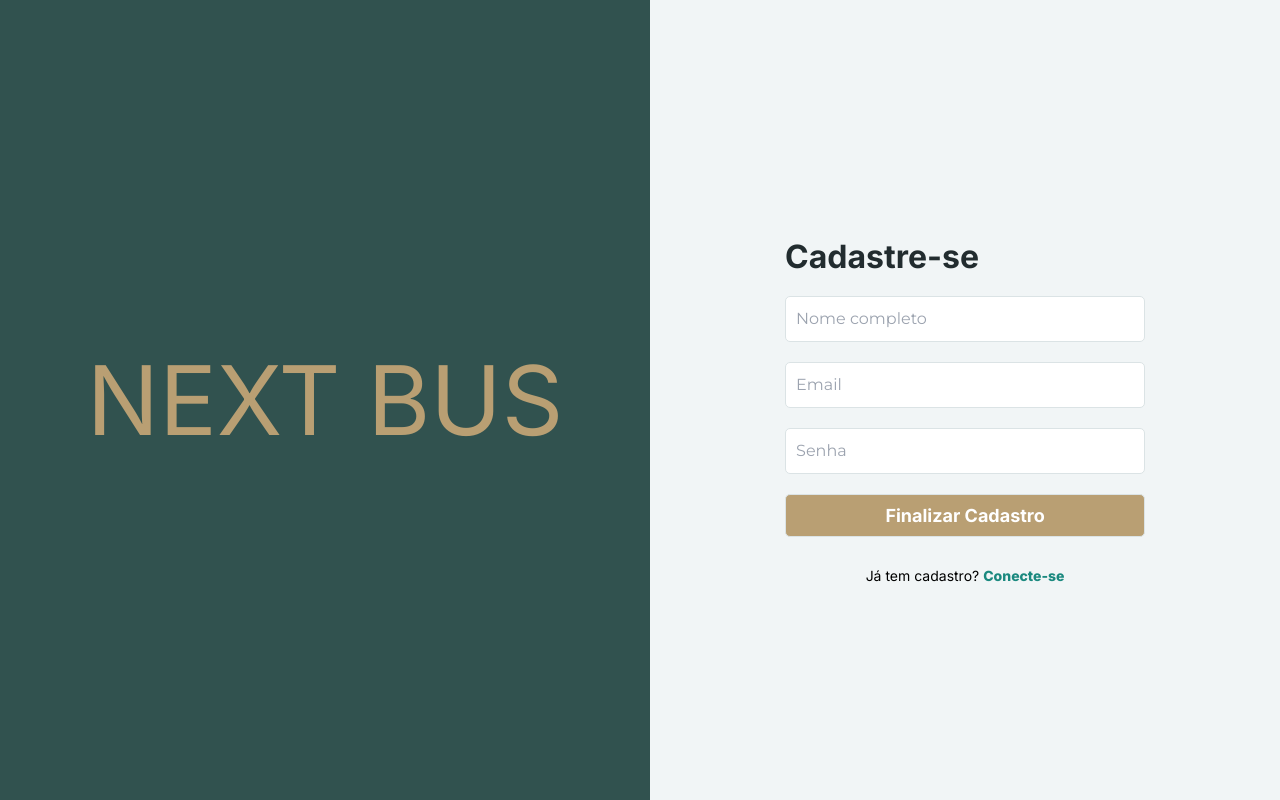
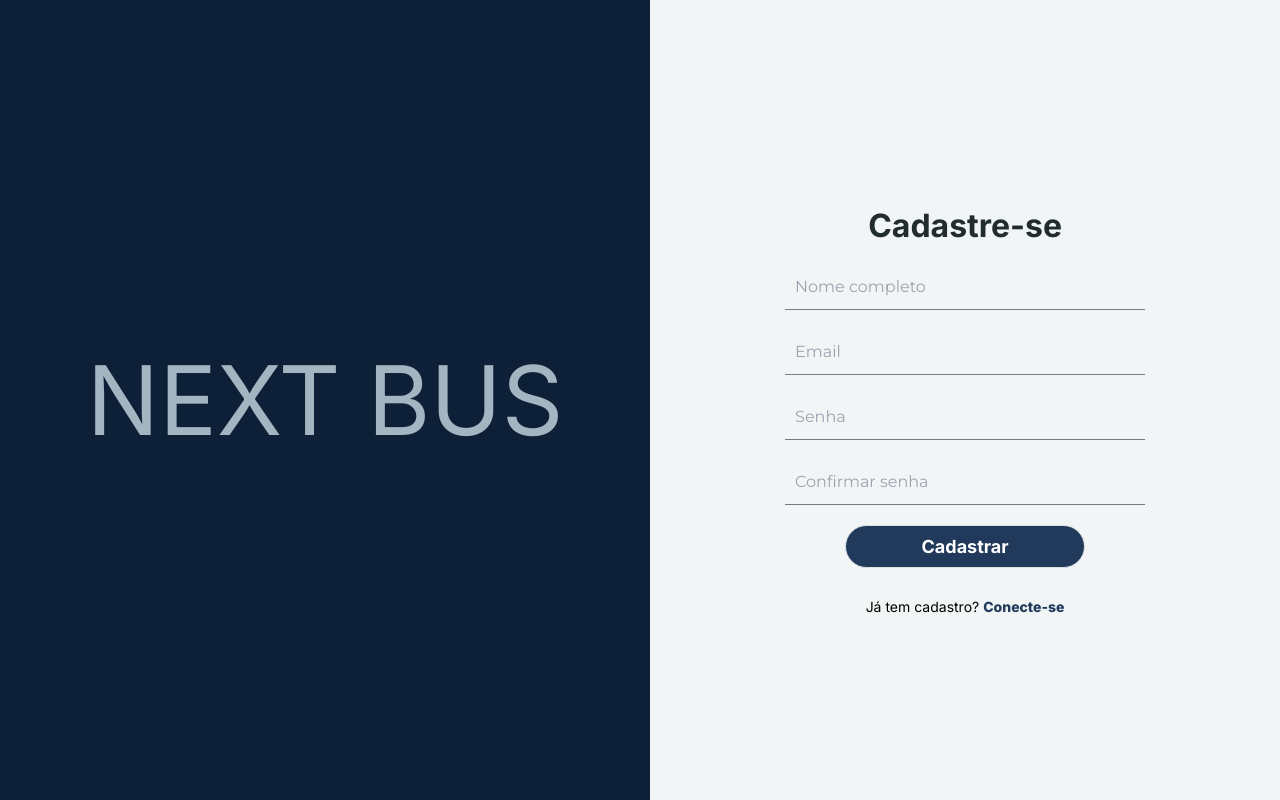
Before and after one commit to MarceloBxD/front-tickets, a Next.js app: page /register in a window 1280 px wide. Built offline with nearby package versions, Linux system fonts and the light colour scheme.

Commit message:
Fix: Changing layout

```diff
--- a/src/app/logo/logo.css
+++ b/src/app/components/logo/logo.css
@@ -7,12 +7,12 @@
     display: flex;
     justify-content: center;
     align-items: center;
-    background: #31524F;
+    background: #0E2038;
     padding: 20px;
 }
 
 .register-title > h1 {
-    color: #B99F73;
+    color: #A3B5C0;
     text-align: center;
     font-family: 'Inter', sans-serif;
     font-size: 96px;
--- a/src/app/login/page.tsx
+++ b/src/app/login/page.tsx
@@ -1,5 +1,5 @@
 import React from 'react'
-import Logo from '../logo/page'
+import Logo from '../components/logo/page'
 import Link from 'next/link';
 
 import './login.css'
--- a/src/app/register/page.tsx
+++ b/src/app/register/page.tsx
@@ -1,5 +1,5 @@
 import React from 'react';
-import Logo from '../logo/page'
+import Logo from '../components/logo/page'
 import './register.css'
 import Link from 'next/link';
 
@@ -15,7 +15,8 @@ const Register: React.FC = () => {
             <input placeholder='Nome completo' className='register-form-input' type="text" />
             <input placeholder='Email' className='register-form-input' type="email" />
             <input placeholder='Senha' className='register-form-input' type="password" />
-            <input className='register-form-button register-form-input' type="submit" value="Finalizar Cadastro" />
+            <input placeholder='Confirmar senha' className='register-form-input' type="password" />
+            <input className='register-form-button register-form-input' type="submit" value="Cadastrar" />
           </form>
           <span>Já tem cadastro? <Link href="/login">Conecte-se</Link></span>
         </div>
--- a/src/app/register/register.css
+++ b/src/app/register/register.css
@@ -28,6 +28,7 @@
 }
 
 .register-form > h2 {
+    text-align: center;
     color: #222C2F;
     font-family: 'Inter', sans-serif;
     font-size: 32px;
@@ -37,17 +38,18 @@
 }
 
 .register-form-input {
-    border-radius: 5px;
-    border: 1px solid #DBE3E5;
-    background: #FFF;
+    border-bottom: 1px solid #777A7C;
+    background: transparent;
     padding: 10px;
     outline: none;
 }
 
 .register-form-button {
-    border-radius: 5px;
+    margin: 0 auto;
+    width: 240px;
+    border-radius: 50px;
     border: 1px solid #DBE3E5;
-    background: #B99F73;
+    background: #213A5C;
     color: #fff;
     font-family: 'Inter', sans-serif;
     font-size: 18px;
@@ -55,6 +57,9 @@
     font-weight: 700;
     line-height: normal;
     cursor: pointer;
+}
+.register-form-button:hover {
+    background: #152132;
 }
 
 .register-form-wrapper > span {
@@ -67,7 +72,7 @@
 }
 
 .register-form-wrapper > span > a {
-    color: #1B897F;
+    color: #213A5C;
     font-weight: 800;
 }
 
```
Also changed, not shown: src/app/login/login.css (+13 -6 lines), src/app/components/logo/page.tsx (renamed from src/app/logo/page.tsx).
